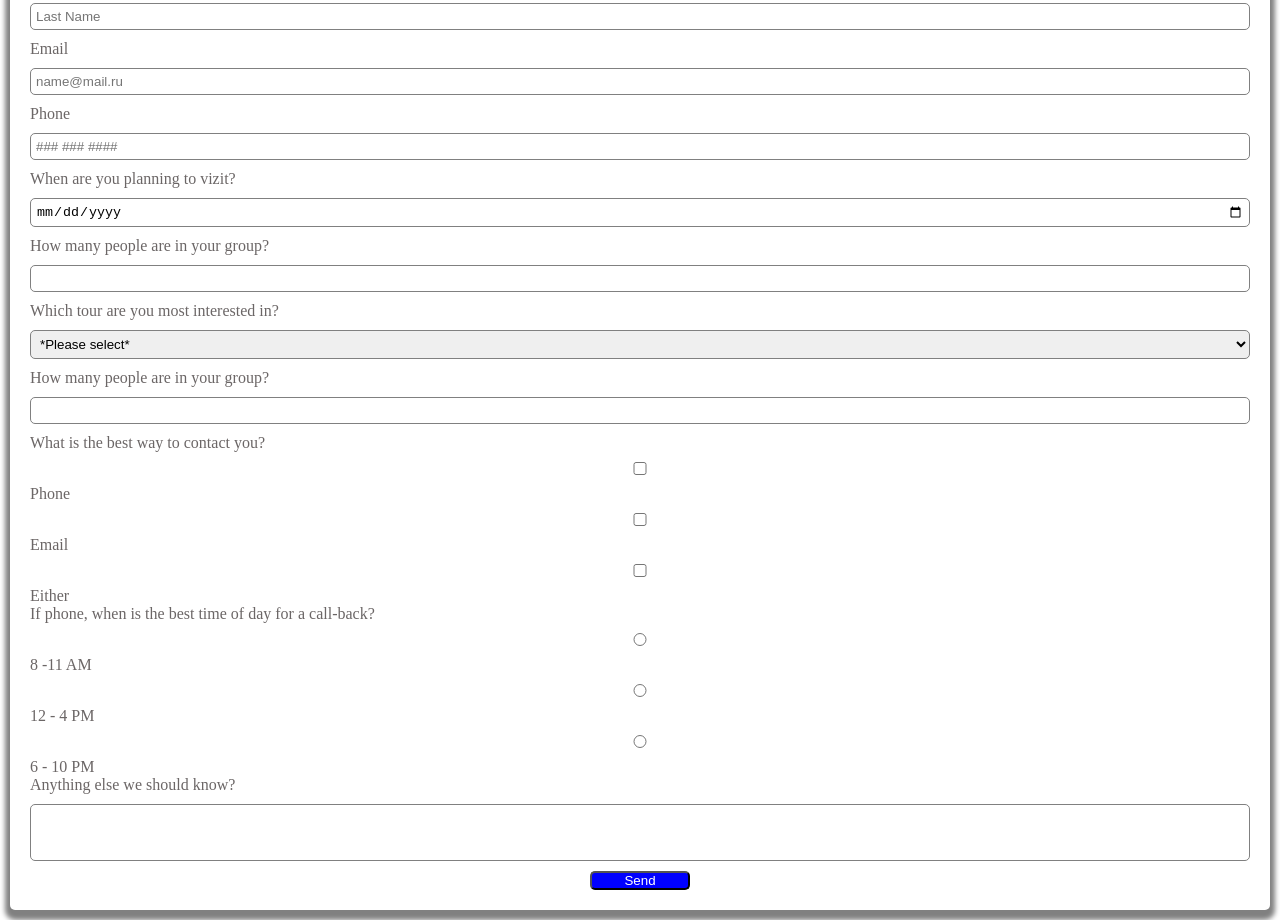
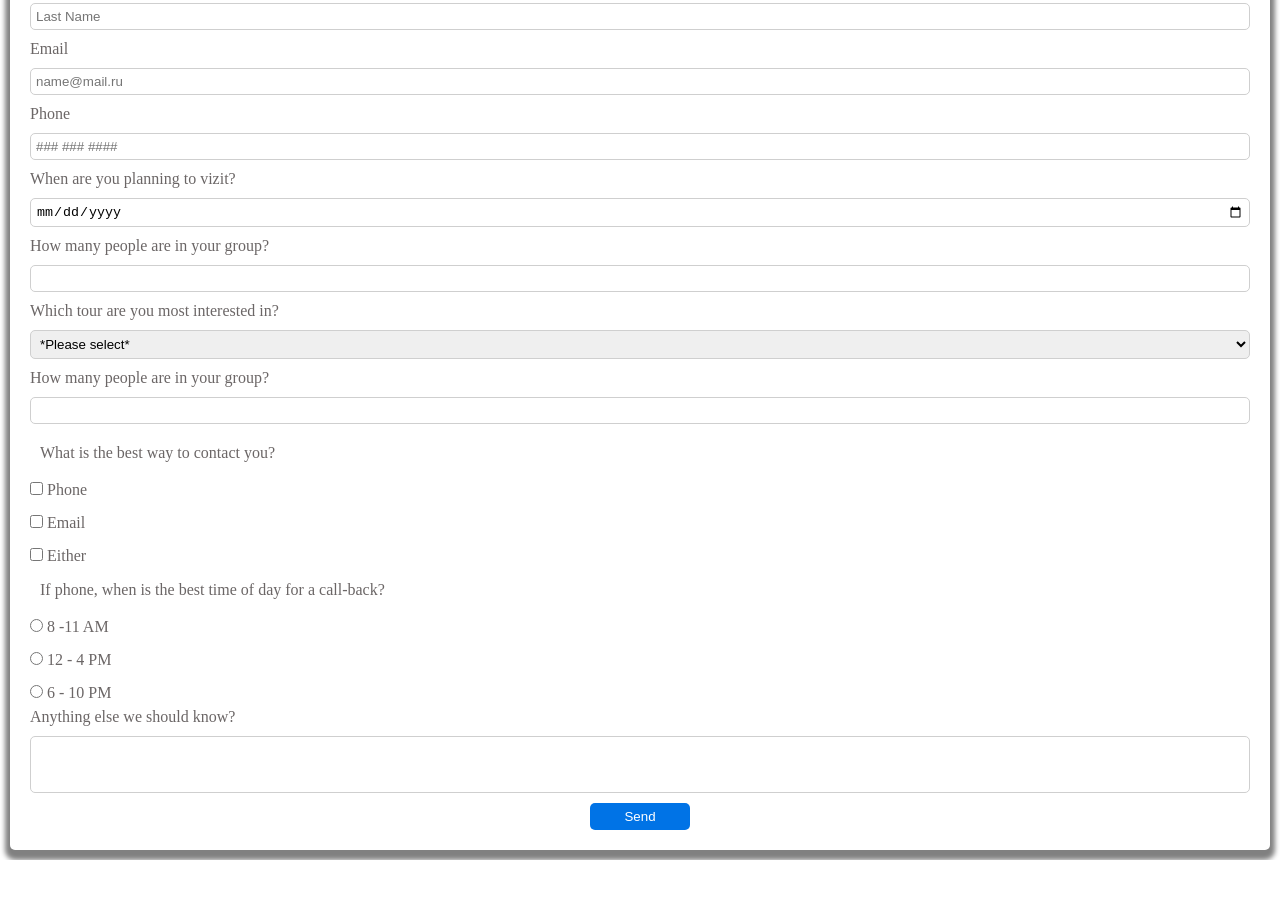
Before and after one commit to JuliaVladimirov/FrontEnd-Homework, a plain HTML site: page Maket/index.html in a window 1280 px wide. Shown: the part 372-1292 px from the top of the page. After the commit the page ends 1232 px from the top, so only its background shows below. Drawn offline with Linux system fonts and the light colour scheme.

Commit message:
Final Edition

```diff
--- a/Maket/css/styles.css
+++ b/Maket/css/styles.css
@@ -54,9 +54,10 @@ main div {
 main input {
     width: 100%;
     margin: 10px 0px 10px 0px;
+    outline: none;
     border-radius: 5px;
     padding: 5px;
-    border: 1px solid gray;
+    border: 1px solid #CFCFCF;
 }
 
 select {
@@ -65,7 +66,7 @@ select {
     justify-content: flex-start;
     margin: 10px 0px 10px 0px;
     border-radius: 5px;
-    border: 1px solid gray;
+    border: 1px solid #CFCFCF;
     padding: 5px;
 
 }
@@ -77,19 +78,25 @@ option {
     width: auto;
 }
 
+main div div {
+    display: inline-block;
+}
 
-/* input[type=radio]{
-    width: none;
+
+input[type=radio] {
+    width: auto;
 }
+
 input[type=checkbox] {
-    width: none;
-} */
+    width: auto;
+}
 
 textarea {
     resize: none;
     margin: 10px 0px 10px 0px;
+    outline: none;
     border-radius: 5px;
-    border: 1px solid gray;
+    border: 1px solid #CFCFCF;
     padding: 5px;
 }
 
@@ -97,19 +104,34 @@ textarea {
     width: 100px;
     margin: 0 auto;
 
-
 }
 
 button {
     color: white;
-    background-color: blue;
+    background-color: #0073E6;
+    border: none;
     border-radius: 5px;
-
+    padding: 6px 10px;
 }
 
-label:hover {
-    color: blue;
+label:hover,
+label:hover~input::placeholder,
+label:hover~select,
+label:hover~input[type=date] {
+    color: #0073E6;
 }
+
+label:hover~input,
+label:hover~textarea,
+label:hover~select {
+    border: 1px solid #0073E6;
+}
+
+
 button:hover {
     cursor: pointer;
 }
+
+.single {
+    margin: 10px;
+}
--- a/Maket/index.html
+++ b/Maket/index.html
@@ -17,9 +17,9 @@
         <main>
             <form method="post">
                 <div>
-                    <label for="name">Name</label>
-                    <input type="text" id="name" placeholder="First Name">
-                    <input type="text" id="name" placeholder="Last Name">
+                    <label for="fname">Name</label>
+                    <input type="text" id="fname" placeholder="First Name">
+                    <input type="text" id="lname" placeholder="Last Name">
                 </div>
                 <div>
                     <label for="email">Email</label>
@@ -31,7 +31,7 @@
                 </div>
                 <div>
                     <label for="calendar">When are you planning to vizit?</label>
-                    <input type="date" id="calendar" placeholder="mm/dd/yyyy">
+                    <input type="date" id="calendar">
                 </div>
                 <div>
                     <label for="people">How many people are in your group?</label>
@@ -52,23 +52,37 @@
                 </div>
                 <div>
                     <label class="single">What is the best way to contact you?</label>
-
+                    <div>
                         <input type="checkbox" name="phone" id="phone_checkbox">
                     <label for="phone_checkbox">Phone</label>
+                    </div>
+                    <div>
                         <input type="checkbox" name="email" id="email_checkbox">
                     <label for="email_checkbox">Email</label>
+                    </div>
+                    <div>
                          <input type="checkbox" name="either" id="either_checkbox">
                     <label for="either_checkbox">Either</label>
                     </div>
+
+
+
+                </div>
                 <div>
                     <label class="single">If phone, when is the best time of day for a call-back?</label>
-
+                    <div>
                         <input type="radio" name="hours" id="morning_radio" value="morning">
                     <label for="morning_radio">8 -11 AM</label>
+                    </div>
+                    <div>
                         <input type="radio" name="hours" id="day_radio" value="day">
                     <label for="day_radio">12 - 4 PM</label>
+                    </div>
+                    <div>
                         <input type="radio" name="hours" id="evening_radio" value="evening">
                     <label for="evening_radio">6 - 10 PM</label>
+                    </div>
+
                 </div>
                 <div>
                     <label for="Notes">Anything else we should know?</label>
```
Lines whose indentation alone changed are shown as unchanged.
